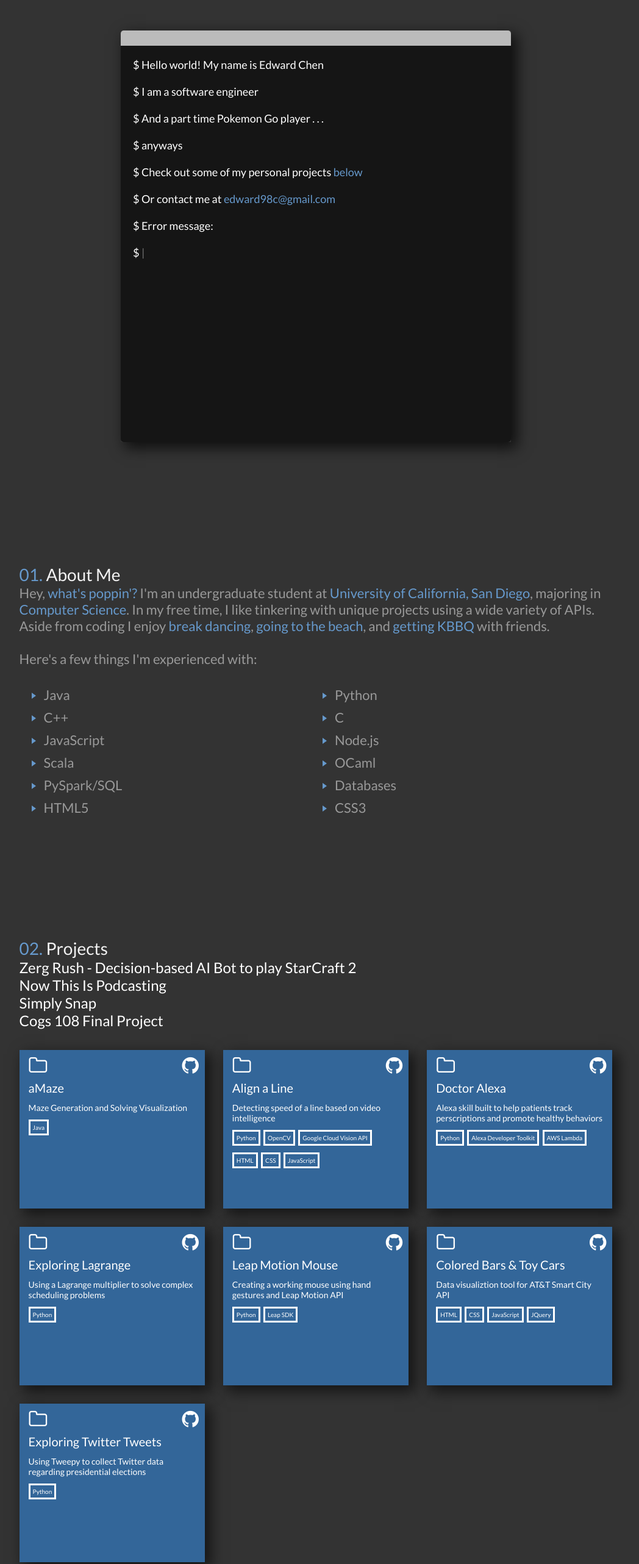
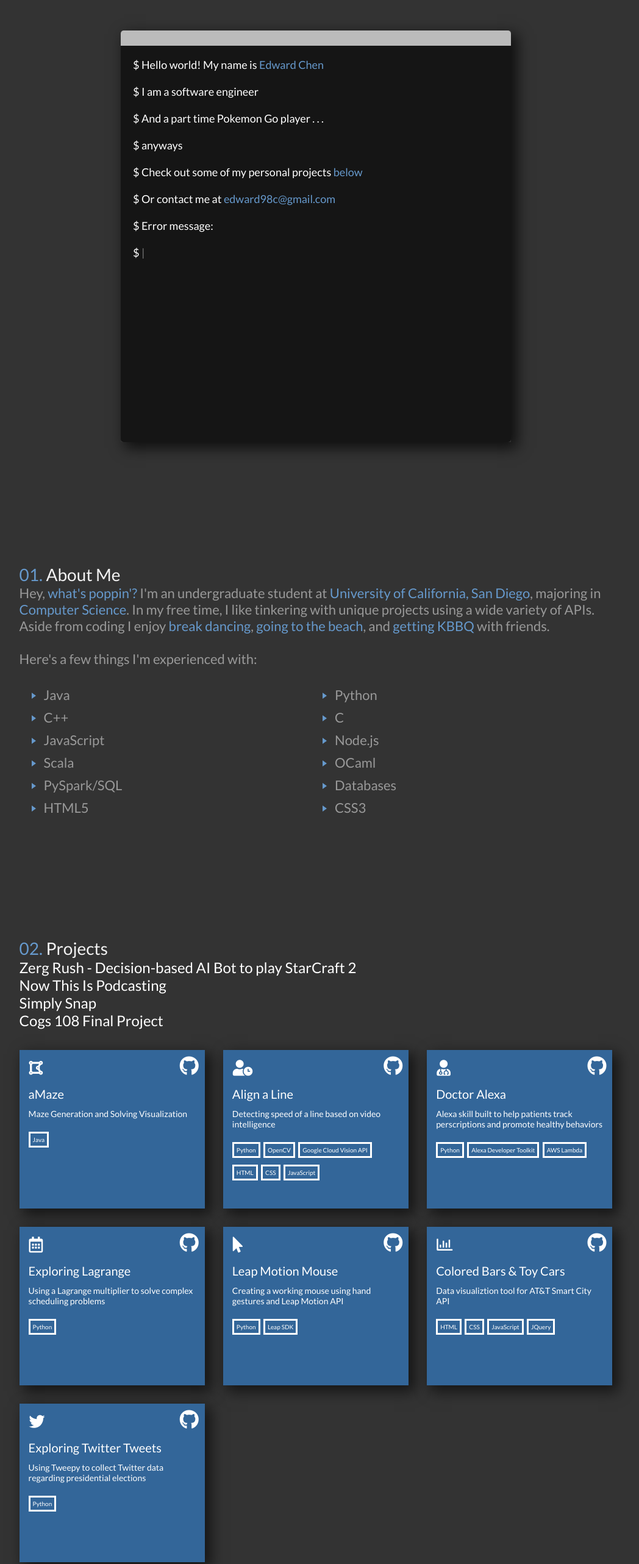
Before and after one commit to edwjchen/edwjchen.github.io-v1, a plain HTML site: page index.html in a window 1280 px wide. Shown: the top 2565 px of the page at 61% size, without its empty margins (122-1170 px from the left). Drawn offline with nearby package versions, Linux system fonts and the light colour scheme.

Commit message:
adding small changes

```diff
--- a/assets/css/style.css
+++ b/assets/css/style.css
@@ -15,6 +15,7 @@
     width: 100%;
     transition: top 0.3s;
     background-color: rgba(44, 44, 44, 0.5);
+    z-index: 1000;
 }
 
 #navbar_number {
@@ -61,6 +62,35 @@
 }
 
 #below:hover:before {
+  visibility: visible;
+  -webkit-transform: scaleX(1);
+  transform: scaleX(1);
+}
+
+#underline {
+    color: #6699cc;
+    display: inline;
+    text-decoration: none;
+    position: relative;
+    cursor: pointer
+}
+
+#underline:before {
+  content: "";
+  position: absolute;
+  width: 100%;
+  height: 2px;
+  bottom: -5px;
+  left: 0;
+  background-color: #6699cc;
+  visibility: hidden;
+  -webkit-transform: scaleX(0);
+  transform: scaleX(0);
+  -webkit-transition: all 0.3s ease-in-out 0s;
+  transition: all 0.3s ease-in-out 0s;
+}
+
+#underline:hover:before {
   visibility: visible;
   -webkit-transform: scaleX(1);
   transform: scaleX(1);
@@ -126,6 +156,16 @@
     display: inline;
 }
 
+.text7 {
+    color: white;
+    display: inline;
+}
+
+.text8 {
+    color: white;
+    display: inline;
+}
+
 #logo {
     display: block;
     float:left;
@@ -135,6 +175,7 @@
     position:fixed;
     margin-top: 5px;
     margin-left: 25px;
+    z-index: 1001;
 }
 
 .section {
@@ -216,12 +257,14 @@
 
 .project_title {
     font-size: 20px;
+    margin-top: 10px;
     padding-bottom: 6px;
 }
 
 .project_content {
     padding-top: 6px;
     font-size: 14px;
+    margin-bottom: 10px;
 }
 
 .list_tags {
@@ -268,16 +311,16 @@
     text-align: center;
 }
 
-.fa {
+.contact_icon {
     font-size: 48px;
 }
 
-.fa-linkedin-square {
+.fa-linkedin {
    color:#4875B4;
 
 }
 
-.fa-linkedin-square:hover {
+.fa-linkedin:hover {
     color:#6f85a4;
 }
 
@@ -305,7 +348,6 @@
     color:#dc6a5f
 }
 
-
 .fa-github {
     color:white;
     font-size: 32px;
@@ -321,13 +363,13 @@
     color:#6699cc;
 }
 
-.fa-folder-o {
+.project_icon {
     color:white;
-    font-size: 32px;
+    font-size: 26px;
     text-decoration: none;
     position: absolute;
     top:0;
     left:0;
-    padding-top: 10px;
+    padding-top: 16px;
     padding-left: 16px;
 }
--- a/assets/js/index.js
+++ b/assets/js/index.js
@@ -1,5 +1,5 @@
 var option = {
-    strings: ["$ Hello world! My name is Edward Chen ^300 <br><br>$ ^200 I am a software engineer ^300 <br><br>$ ^200 And a part time Pokemon Go player . . . ^300 <br><br>$ ^200 anyways ^100 <br><br>$ ^200 Check out some of my personal projects"],
+    strings: ["$ Hello world! My name is"],
     typeSpeed: 10,
     onComplete: function () {
       document.querySelectorAll(".typed-cursor")[0].style.display = "none";
@@ -8,34 +8,34 @@
 }
 
 var option2 = {
-    strings: ["below ^300"],
+    strings: ["Edward Chen ^300"],
     typeSpeed: 10,
     onComplete: function () {
       document.querySelectorAll(".typed-cursor")[1].style.display = "none";
-      var typed3 = new Typed(".text3", option3)
+      var typed2 = new Typed(".text3", option3)
     }
 }
 
 var option3 = {
-    strings: ["<br><br>$ ^200 Or contact me at"],
+    strings: ["<br><br>$ ^200 I am a software engineer ^300 <br><br>$ ^200 And a part time Pokemon Go player . . . ^300 <br><br>$ ^200 anyways ^100 <br><br>$ ^200 Check out some of my personal projects"],
     typeSpeed: 10,
     onComplete: function () {
       document.querySelectorAll(".typed-cursor")[2].style.display = "none";
-      var typed4 = new Typed(".text4", option4)
+      var typed2 = new Typed(".text4", option4)
     }
 }
 
 var option4 = {
-    strings: ["edward98c@gmail.com ^300"],
+    strings: ["below ^300"],
     typeSpeed: 10,
     onComplete: function () {
       document.querySelectorAll(".typed-cursor")[3].style.display = "none";
-      var typed4 = new Typed(".text5", option5)
+      var typed3 = new Typed(".text5", option5)
     }
 }
 
 var option5 = {
-    strings: ["<br><br>$ ^200 Error message: ^300 <br><br>$ ^200 Segmentation fault (core dumped) ^300 <br><br>$ ^200 .  ^100 <br><br>$ ^200 .  ^100 <br><br>$ ^200 .  ^100 <br><br>$ ^200"],
+    strings: ["<br><br>$ ^200 Or contact me at"],
     typeSpeed: 10,
     onComplete: function () {
       document.querySelectorAll(".typed-cursor")[4].style.display = "none";
@@ -44,6 +44,24 @@
 }
 
 var option6 = {
+    strings: ["edward98c@gmail.com ^300"],
+    typeSpeed: 10,
+    onComplete: function () {
+      document.querySelectorAll(".typed-cursor")[5].style.display = "none";
+      var typed4 = new Typed(".text7", option7)
+    }
+}
+
+var option7 = {
+    strings: ["<br><br>$ ^200 Error message: ^300 <br><br>$ ^200 Segmentation fault (core dumped) ^300 <br><br>$ ^200 .  ^100 <br><br>$ ^200 .  ^100 <br><br>$ ^200 .  ^100 <br><br>$ ^200"],
+    typeSpeed: 10,
+    onComplete: function () {
+      document.querySelectorAll(".typed-cursor")[6].style.display = "none";
+      var typed4 = new Typed(".text8", option8)
+    }
+}
+
+var option8 = {
     strings: ["Heap corruption ^200", "Running gdb ^200", "Placing break statements ^200", "Null pointer found ^200", "Refactoring code ^200", "Need more coffee ^200", "Adding more code", "Doing a barrel roll", "More bugs found"],
     typeSpeed: 25,
     backSpeed: 20,
--- a/index.html
+++ b/index.html
@@ -1,12 +1,11 @@
-
 <!DOCTYPE html>
 <html>
 <head>
 
-<title>Sleightly Edward</title>
+<title>Edward Chen</title>
 <link rel="shortcut icon" type="image/x-icon" href="assets/img/logo.png" />
 <link href="https://fonts.googleapis.com/css?family=Lato" rel="stylesheet">
-<link rel="stylesheet" href="https://cdnjs.cloudflare.com/ajax/libs/font-awesome/4.7.0/css/font-awesome.min.css">
+<link rel="stylesheet" href="https://use.fontawesome.com/releases/v5.5.0/css/all.css" integrity="sha384-B4dIYHKNBt8Bc12p+WXckhzcICo0wtJAoU8YZTY5qE0Id1GSseTk6S+L3BlXeVIU" crossorigin="anonymous">
 <link href='assets/css/style.css' rel='stylesheet'>
 </head>
 <body>
@@ -42,11 +41,13 @@
 		<div class="fakeMenu"></div>
 		<div class="fakeScreen">
 		  <div class="text"></div>
-		  <div class="text2" id="below"></div>
+		  <div class="text2" id="underline" onclick="about()"></div>
 		  <div class="text3"></div>
-		  <a class="text4" id="below" href="mailto:edward98c@gmail.com"></a>
+		  <div class="text4" id="below"></div>
 		  <div class="text5"></div>
-		  <div class="text6"></div>
+		  <div class="text6" id="underline" href="mailto:edward98c@gmail.com"></div>
+		  <div class="text7"></div>
+		  <div class="text8"></div>
 		</div>
 	</div>
 
@@ -99,8 +100,8 @@
 			<div class="project">
 				<div class="project_title"> aMaze </div>
 				<div class="project_content"> Maze Generation and Solving Visualization </div>
-				<a href="https://github.com/Sleightly/aMaze" class="fa fa-github"></a>
-				<i class="fa fa-folder-o"></i>
+				<a href="https://github.com/Sleightly/aMaze" class="fab fa-github"></a>
+				<i class="fas fa-draw-polygon project_icon"></i>
 				<div class="list_tags">
 					<div class="tag"> Java </div>
 				</div>
@@ -108,8 +109,8 @@
 			<div class="project">
 				<div class="project_title"> Align a Line </div>
 				<div class="project_content"> Detecting speed of a line based on video intelligence  </div>
-				<a href="https://github.com/Sleightly/GetInLine" class="fa fa-github"></a>
-				<i class="fa fa-folder-o"></i>
+				<a href="https://github.com/Sleightly/GetInLine" class="fab fa-github"></a>
+				<i class="fas fa-user-clock project_icon"></i>
 				<div class="list_tags">
 					<div class="tag"> Python </div>
 					<div class="tag"> OpenCV </div>
@@ -122,8 +123,8 @@
 			<div class="project">
 				<div class="project_title"> Doctor Alexa </div>
 				<div class="project_content"> Alexa skill built to help patients track perscriptions and promote healthy behaviors </div>
-				<a href="https://github.com/Sleightly/DoctorAlexa" class="fa fa-github"></a>
-				<i class="fa fa-folder-o"></i>
+				<a href="https://github.com/Sleightly/DoctorAlexa" class="fab fa-github"></a>
+				<i class="fas fa-user-md project_icon"></i>
 				<div class="list_tags">
 					<div class="tag"> Python </div>
 					<div class="tag"> Alexa Developer Toolkit </div>
@@ -133,8 +134,8 @@
 			<div class="project">
 				<div class="project_title"> Exploring Lagrange</div>
 				<div class="project_content"> Using a Lagrange multiplier to solve complex scheduling problems </div>
-				<a href="https://github.com/Sleightly/Lagrange" class="fa fa-github"></a>
-				<i class="fa fa-folder-o"></i>
+				<a href="https://github.com/Sleightly/Lagrange" class="fab fa-github"></a>
+				<i class="far fa-calendar-alt project_icon"></i>
 				<div class="list_tags">
 					<div class="tag"> Python </div>
 				</div>
@@ -142,8 +143,8 @@
 			<div class="project">
 				<div class="project_title"> Leap Motion Mouse </div>
 				<div class="project_content"> Creating a working mouse using hand gestures and Leap Motion API </div>
-				<a href="https://github.com/Sleightly/Leap" class="fa fa-github"></a>
-				<i class="fa fa-folder-o"></i>
+				<a href="https://github.com/Sleightly/Leap" class="fab fa-github"></a>
+				<i class="fas fa-mouse-pointer project_icon"></i>
 				<div class="list_tags">
 					<div class="tag"> Python </div>
 					<div class="tag"> Leap SDK </div>
@@ -152,8 +153,8 @@
 			<div class="project">
 				<div class="project_title"> Colored Bars & Toy Cars  </div>
 				<div class="project_content"> Data visualiztion tool for AT&T Smart City API</div>
-				<a href="https://github.com/Sleightly/TEAM-ME" class="fa fa-github"></a>
-				<i class="fa fa-folder-o"></i>
+				<a href="https://github.com/Sleightly/TEAM-ME" class="fab fa-github"></a>
+				<i class="far fa-chart-bar project_icon"></i>
 				<div class="list_tags">
 					<div class="tag"> HTML </div>
 					<div class="tag"> CSS </div>
@@ -164,8 +165,8 @@
 			<div class="project">
 				<div class="project_title"> Exploring Twitter Tweets  </div>
 				<div class="project_content"> Using Tweepy to collect Twitter data regarding presidential elections </div>
-				<a href="https://github.com/Sleightly/Twitter-Test-Data-Science" class="fa fa-github"></a>
-				<i class="fa fa-folder-o"></i>
+				<a href="https://github.com/Sleightly/Twitter-Test-Data-Science" class="fab fa-github"></a>
+				<i class="fab fa-twitter project_icon"></i>
 				<div class="list_tags">
 					<div class="tag"> Python </div>
 				</div>
@@ -214,12 +215,27 @@
 			Whether it be learning something new or a potential project, I'd love to hear what you have to say. Feel free to email me or send me a message via Linkedin.
 		</div>
 		<div class="icons">
-			<a href="https://www.linkedin.com/in/edward-chen-54a2b9168/"><i class="fa fa-linkedin-square"></i></a>
-			<a href="https://www.facebook.com/flylikeHM02"><i class="fa fa-facebook-square"></i></a>
-			<a href="https://www.github.com/Sleightly"><i class="fa fa-github-square"></i></a>
-			<a href="mailto:edward98c@gmail.com"><i class="fa fa-envelope-square"></i></a>
+			<a href="https://www.linkedin.com/in/edward-chen-54a2b9168/"><i class="fab fa-linkedin contact_icon"></i></a>
+			<a href="https://www.facebook.com/flylikeHM02"><i class="fab fa-facebook-square contact_icon"></i></a>
+			<a href="https://www.github.com/Sleightly"><i class="fab fa-github-square contact_icon"></i></a>
+			<a href="mailto:edward98c@gmail.com"><i class="fas fa-envelope-square contact_icon"></i></a>
 		</div>
 	</div>
+	<script>
+		function about() {
+		  var element = document.getElementById('about_title')
+		  var offset = 45;
+		  var bodyRect = document.body.getBoundingClientRect().top;
+		  var elementRect = element.getBoundingClientRect().top;
+		  var elementPosition = elementRect - bodyRect;
+		  var offsetPosition = elementPosition - offset;
+
+		  window.scrollTo({
+		       top: offsetPosition,
+		       behavior: "smooth"
+		  });
+		}
+	</script>
 
 </body>
 <script src="https://ajax.googleapis.com/ajax/libs/jquery/3.3.1/jquery.min.js"></script>
```
